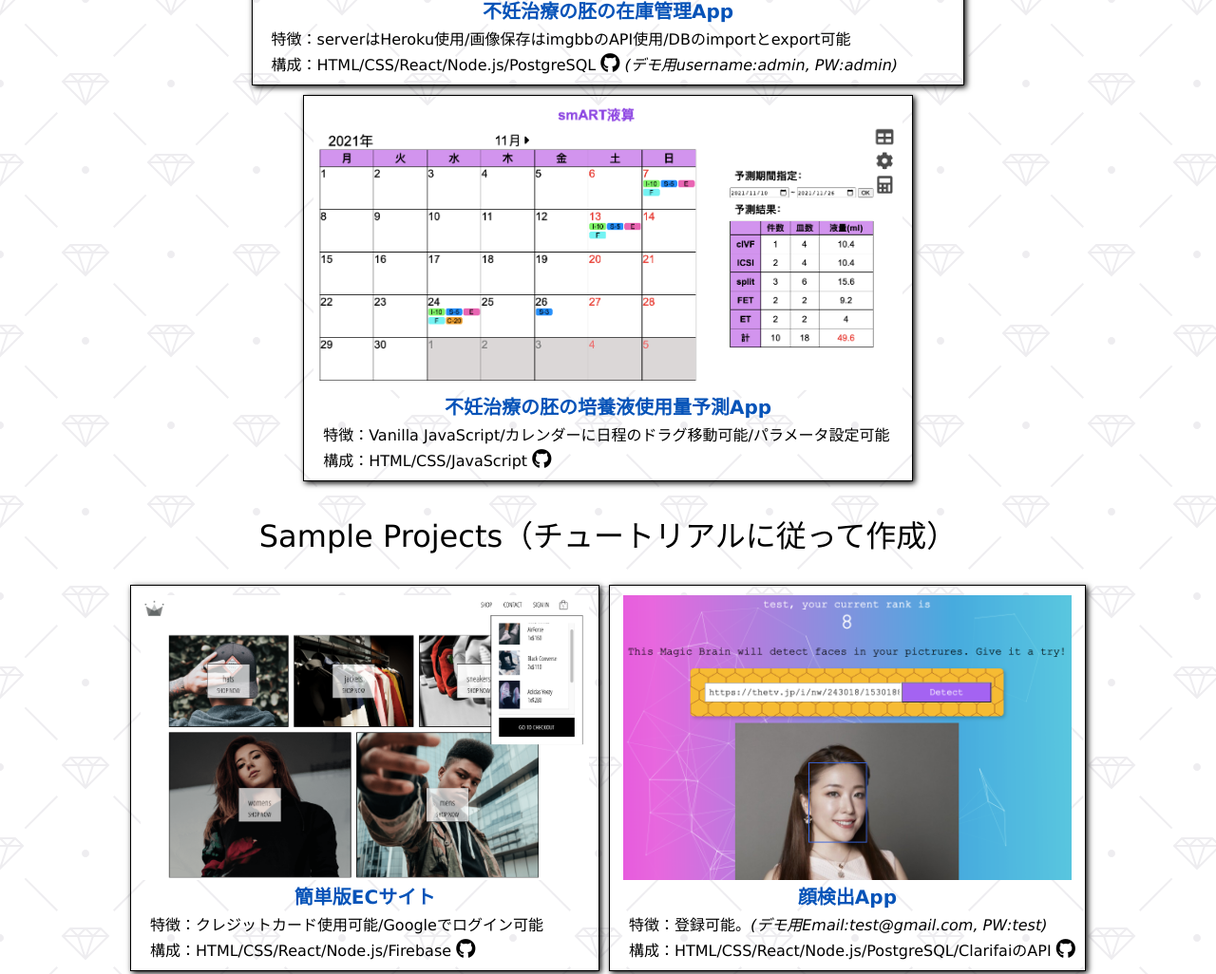
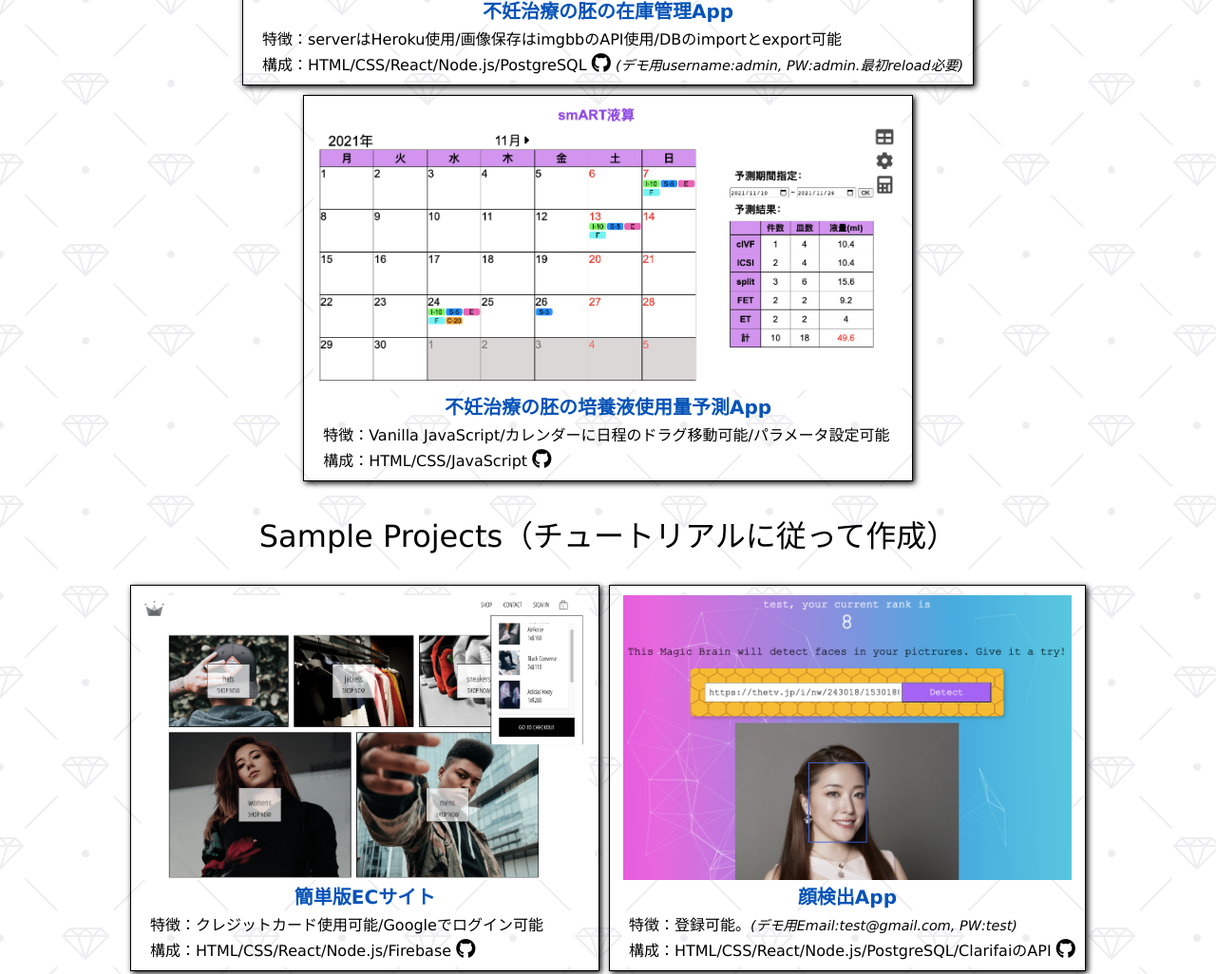
Before and after one commit to youngyinghua/Portfolio, a plain HTML site: page index.html in a window 1280 px wide. Shown: the part 1261-2287 px from the top of the page at 95% size. Drawn offline with Linux system fonts and the light colour scheme.

Commit message:
add hint for reload for embryo app

```diff
--- a/index.html
+++ b/index.html
@@ -102,7 +102,7 @@
             <a href="https://github.com/youngyinghua/SaveEmbryo" target="_blank"
               ><i class="fab fa-github"></i
             ></a>
-            <span>(デモ用username:admin, PW:admin)</span>
+            <span>(デモ用username:admin, PW:admin.最初reload必要)</span>
           </p>
         </div>
         <div class="project-container">
--- a/style.css
+++ b/style.css
@@ -184,6 +184,7 @@
 
 span {
   font-style: italic;
+  font-size: 0.9rem;
 }
 
 /* Skills Section */
```
